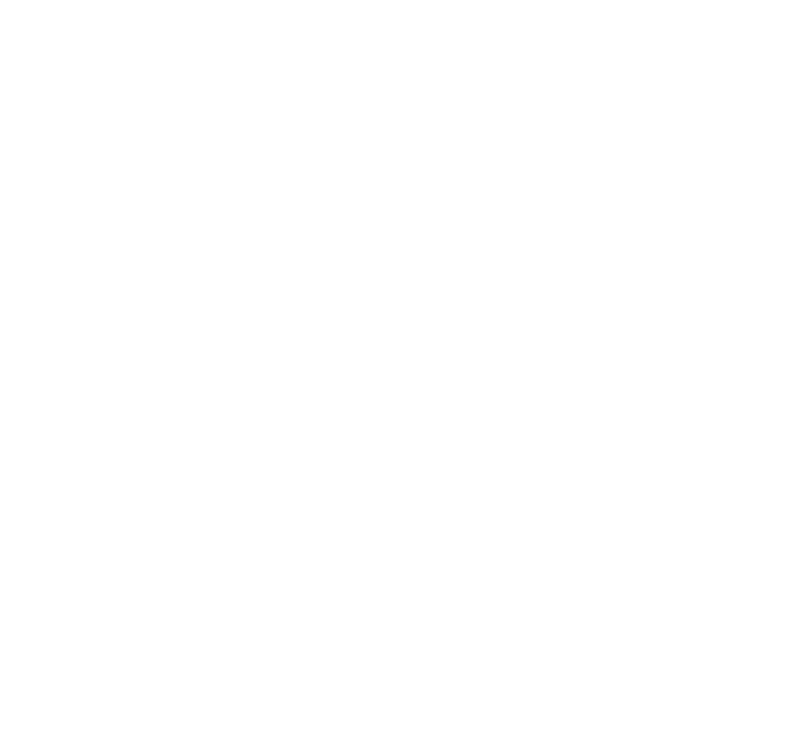
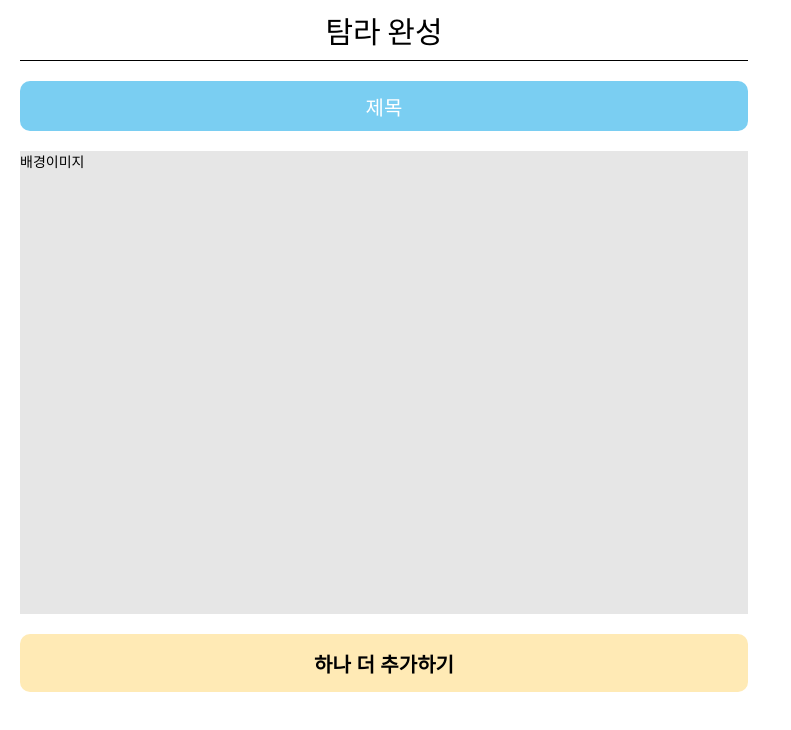
Before and after one commit to ymj07168/snS_TamandTamcoo, a React (Create React App) app in the folder frontend/: page /complete in a window 1280 px wide. Before the commit this address had no page. Shown: the top 730 px of the page, without its empty margins (0-791 px from the left). Built offline with nearby package versions, Linux system fonts and the light colour scheme; a web font is replaced by a local one.

Commit message:
[front] ADD : 탐라 완성 페이지 추가

```diff
--- a/frontend/src/App.jsx
+++ b/frontend/src/App.jsx
@@ -5,6 +5,7 @@
 import Decoration from "./pages/decoration/index";
 import StickerSelect from "./pages/stickerSelect/index";
 import Message from "./pages/message/index";
+import Complete from "./pages/complete/index";
 
 function App() {
   return (
@@ -13,6 +14,7 @@
       <Route path="/decoration" element={<Decoration />} />
       <Route path="/sticker-select" element={<StickerSelect />} />
       <Route path="/message" element={<Message />} />
+      <Route path="/complete" element={<Complete />} />
     </Routes>
   );
 }
--- /dev/null
+++ b/frontend/src/pages/complete/index.jsx
@@ -0,0 +1,24 @@
+import React from "react";
+import { Link } from "react-router-dom";
+
+//component
+import Header from "../../components/header/index";
+import Button from "../../components/button/index";
+
+//style
+import { Container } from "./style";
+
+const Index = () => {
+  return (
+    <Container>
+      <Header text={"탐라 완성"} />
+      <div className="container__title">제목</div>
+      <div className="container__img-wrap">배경이미지</div>
+      <Link to="/decoration">
+        <Button text={"하나 더 추가하기"} style={{ marginBottom: "10px" }} />
+      </Link>
+    </Container>
+  );
+};
+
+export default Index;
--- /dev/null
+++ b/frontend/src/pages/complete/style.js
@@ -0,0 +1,36 @@
+import styled from "@emotion/styled";
+import { Color } from "../../style";
+
+export const Container = styled.div`
+  width: 100%;
+  padding: 0 20px 20px;
+  box-sizing: border-box;
+  display: flex;
+  flex-direction: column;
+  align-items: center;
+
+  & > a {
+    width: 100%;
+  }
+
+  & > .container__title {
+    font-size: 20px;
+    font-weight: 500;
+    color: white;
+    background-color: ${Color.blue};
+    width: 100%;
+    height: 50px;
+    border-radius: 10px;
+    display: flex;
+    align-items: center;
+    justify-content: center;
+    margin-bottom: 20px;
+  }
+
+  & > .container__img-wrap {
+    width: 100%;
+    height: 463px;
+    background-color: ${Color.gray};
+    margin-bottom: 20px;
+  }
+`;
--- a/frontend/src/pages/message/index.jsx
+++ b/frontend/src/pages/message/index.jsx
@@ -19,7 +19,7 @@
     } else if (params.message === "") {
       alert("메세지를 입력해주세요");
     } else {
-      navigate("/");
+      navigate("/complete");
     }
   };
 
```
